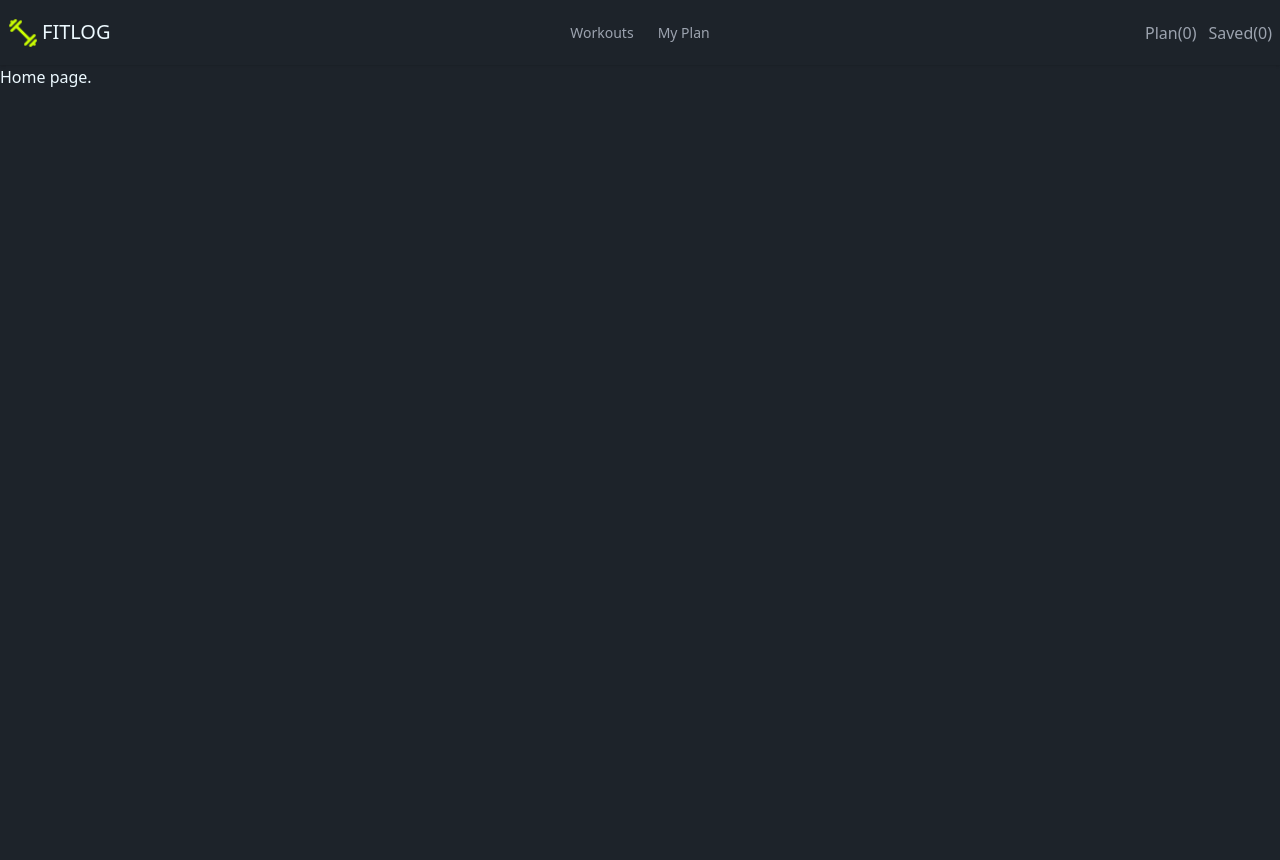
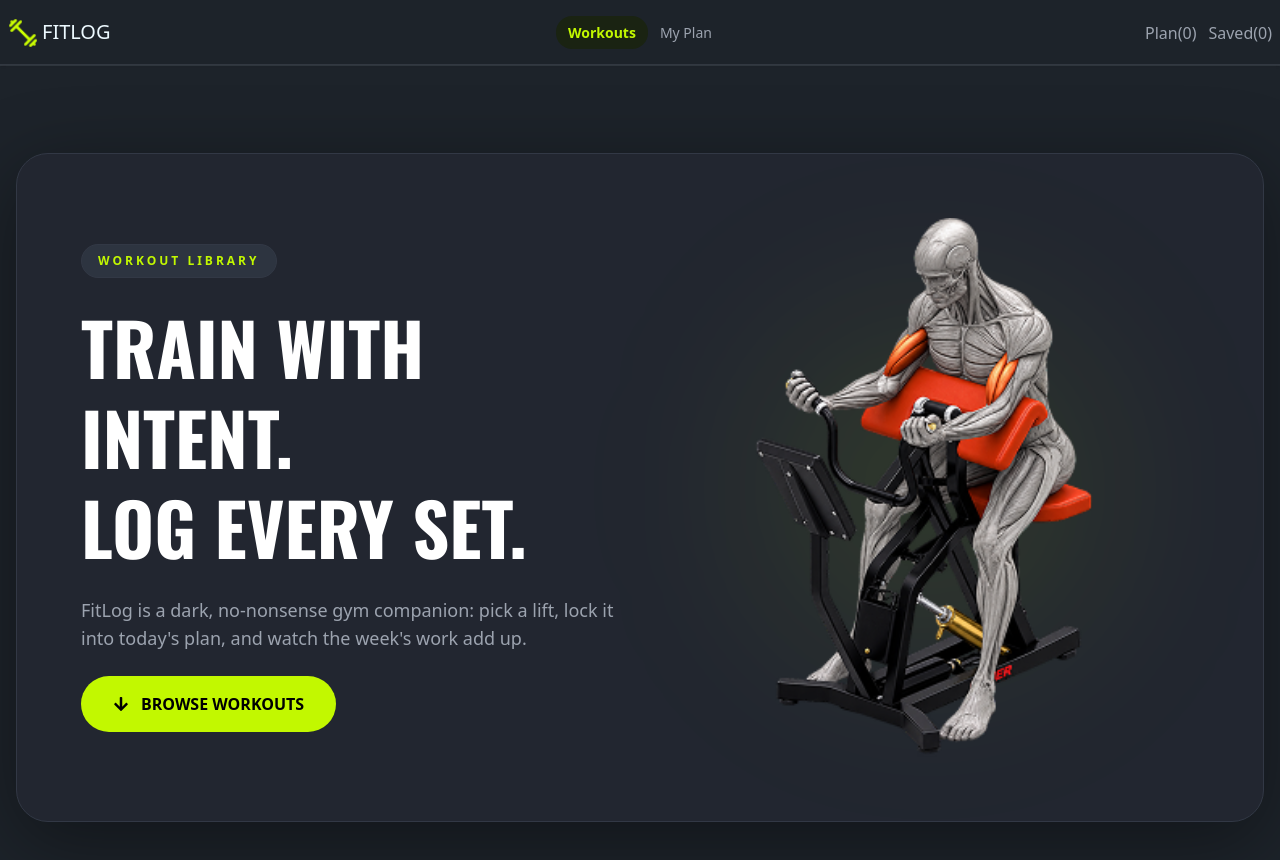
Before and after one commit to moazzemhossain1/next-js-app-05, a Next.js app: page / in a window 1280 px wide. Shown: the top 860 px of the page. Before the commit the page ends 800 px from the top, so only its background shows below. Built offline with nearby package versions, Linux system fonts and the light colour scheme.

Commit message:
Complete banner section design

```diff
--- a/package.json
+++ b/package.json
@@ -11,7 +11,8 @@
   "dependencies": {
     "next": "16.3.6",
     "react": "19.2.8",
-    "react-dom": "19.2.8"
+    "react-dom": "19.2.8",
+    "react-icons": "^5.7.0"
   },
   "devDependencies": {
     "@tailwindcss/postcss": "^4",
--- a/src/app/Workouts/page.tsx
+++ b/src/app/Workouts/page.tsx
@@ -3,7 +3,7 @@ import React from 'react';
 const WorkoutsPage = () => {
     return (
         <div>
-            <h2>Workouts page.</h2>
+
 
         </div>
     );
--- a/src/app/page.tsx
+++ b/src/app/page.tsx
@@ -1,9 +1,13 @@
+import Baner from '@/components/sharead/Baner';
 import React from 'react';
+import WorkoutsPage from './Workouts/page';
 
 const HomePage = () => {
   return (
     <div>
-      <h2>Home page.</h2>
+
+      <WorkoutsPage />
+      <Baner></Baner>
     </div>
   );
 };
--- /dev/null
+++ b/src/components/sharead/Baner.tsx
@@ -0,0 +1,86 @@
+
+import React from "react";
+import Image from "next/image";
+import BanearLogo from "@/assets/banner.png";
+import { Oswald } from "next/font/google";
+import { FaArrowDown } from "react-icons/fa";
+
+const oswald = Oswald({
+  subsets: ["latin"],
+  weight: ["400", "500", "600", "700"],
+});
+
+const Baner = () => {
+  return (
+    <section className="px-4 py-10 lg:py-16">
+
+      <div
+        className="
+          grid grid-cols-1 lg:grid-cols-2
+          items-center gap-10
+          bg-[#222630]
+          border border-[#323845]
+          rounded-[32px]
+          p-8 md:p-12 lg:p-16
+          shadow-[0_20px_80px_rgba(0,0,0,0.4)]
+          overflow-hidden
+        "
+      >
+
+        {/* Left Content */}
+        <div className="space-y-6">
+
+          {/* Eyebrow */}
+          <div className="inline-block bg-[#2D3440] px-4 py-2 rounded-full border border-[#323845]">
+            <p className="text-xs font-bold tracking-[3px] text-[#C2F800]">
+              WORKOUT LIBRARY
+            </p>
+          </div>
+
+          {/* Heading */}
+          <h1
+            className={`${oswald.className} text-4xl md:text-5xl lg:text-7xl font-bold uppercase leading-tight text-white`}
+          >
+            TRAIN WITH INTENT.
+            <br />
+            LOG EVERY SET.
+          </h1>
+
+          {/* Subtitle */}
+          <p className="text-base md:text-lg text-[#9CA3AF] max-w-xl">
+            FitLog is a dark, no-nonsense gym companion: pick a lift,
+            lock it into today's plan, and watch the week's work add up.
+          </p>
+
+          {/* CTA */}
+          <a
+            href="#library"
+            className="inline-flex items-center gap-3 rounded-full bg-[#C2F800] px-8 py-4 font-bold text-black transition hover:bg-[#d4ff4d]"
+          >
+            <FaArrowDown />
+            BROWSE WORKOUTS
+          </a>
+
+        </div>
+
+        {/* Right Image */}
+        <div className="relative flex justify-center items-center">
+
+          <div className="absolute h-80 w-80 rounded-full bg-[#C2F800]/10 blur-[100px]"></div>
+
+          <Image
+            src={BanearLogo}
+            alt="Fitness Hero Banner"
+            priority
+            className="relative z-10 w-full max-w-sm md:max-w-md lg:max-w-xl object-contain"
+          />
+
+        </div>
+
+      </div>
+
+    </section>
+  );
+};
+
+export default Baner;
--- a/src/components/sharead/Navaber.tsx
+++ b/src/components/sharead/Navaber.tsx
@@ -12,8 +12,8 @@ const Navaber = () => {
         <>
             <li>
                 <Link
-                    href="/Workouts"
-                    className={`rounded-2xl ${pathname === "/Workouts"
+                    href="/"
+                    className={`rounded-2xl ${pathname === "/"
                         ? "bg-[#1A2312] text-[#C2F800] font-semibold"
                         : "text-[#9CA3AF] font-medium"
                         }`}
@@ -53,6 +53,7 @@ const Navaber = () => {
 
 
     return (
+        <div>
         <div className=' bg-base-100 shadow-sm'>
             <div className="navbar container mx-auto">
                 <div className="navbar-start">
@@ -81,6 +82,9 @@ const Navaber = () => {
                     <a className="text-[#9CA3AF] font-medium">Saved(0)</a>
                 </div>
             </div>
+
+        </div>
+         <div className="divider -mt-2"></div>
         </div>
     );
 };
```
Also changed, not shown: 1 other file (tests, documents, lock files or other folders).
